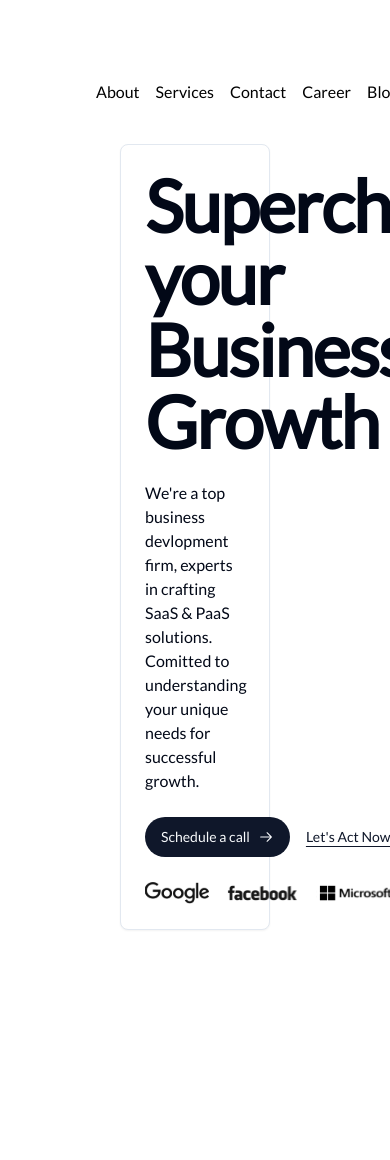
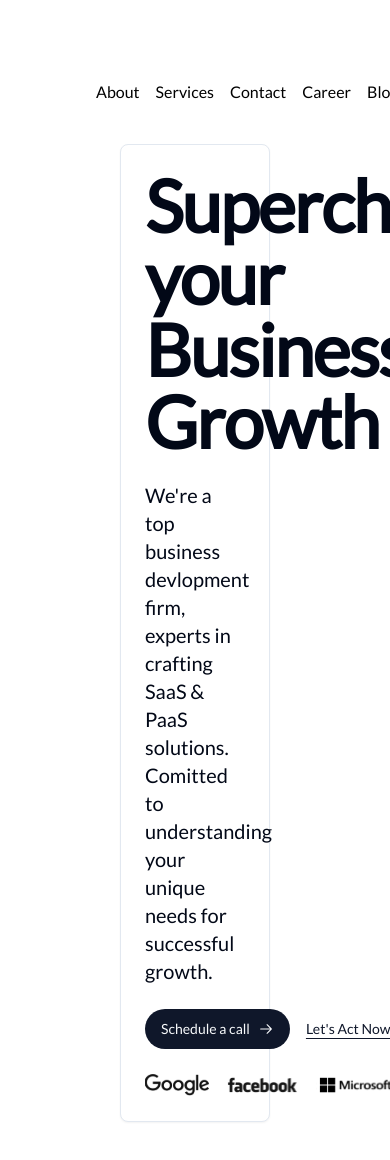
Before and after one commit to asad0206/GBJBuzzRedesign, a Next.js app: page / in a window 390 px wide. Shown: the top 1160 px of the page. Before the commit the page ends 1050 px from the top, so only its background shows below. Built offline with nearby package versions, Linux system fonts and the light colour scheme.

Commit message:
edit:trying to make responsive

```diff
--- a/components/Hero.tsx
+++ b/components/Hero.tsx
@@ -23,12 +23,12 @@ function Hero() {
       <div>
         <Card className="flex justify flex-col">
           <CardHeader>
-            <CardTitle className="font-semibold justify text-7xl ">
+            <CardTitle className="font-semibold justify text-7xl">
               <p>Supercharge your</p>
               <p>Business Growth</p>
             </CardTitle>
           </CardHeader>
-          <CardContent className="font-medium justify font-size:22px line-height:40px text-pretty max-w-prose">
+          <CardContent className="font-medium justify text-xl text-pretty max-w-prose">
             <p>
               We&apos;re a top business devlopment firm, experts in crafting
               SaaS & PaaS solutions.
@@ -58,7 +58,7 @@ function Hero() {
               </HoverCardContent>
             </HoverCard>
           </CardFooter>
-          <CardFooter className="flex justify relative gap-4">
+          <CardFooter className="flex justify drelative gap-4">
             <Image src="/google-logo.svg" alt="google" width="64" height="22" />
             <Image
               src="/facebook-logo.svg"
```
